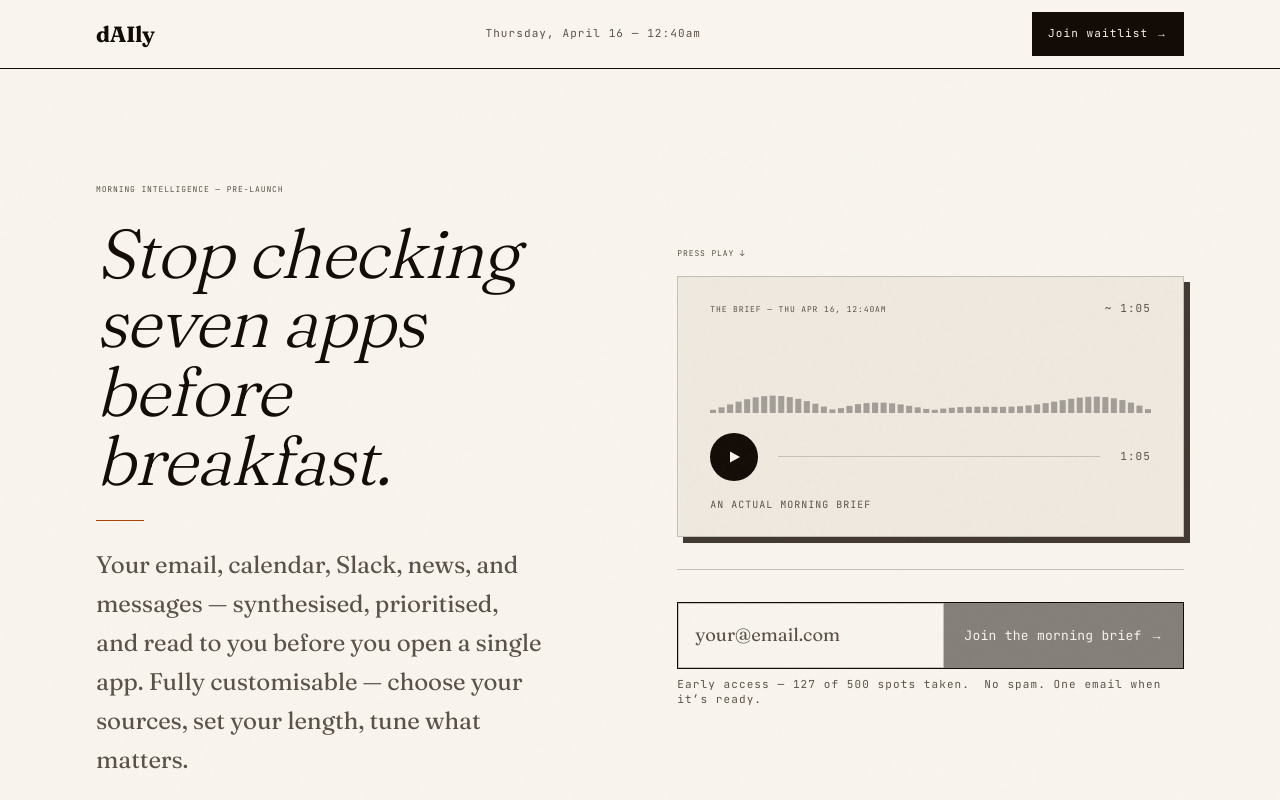
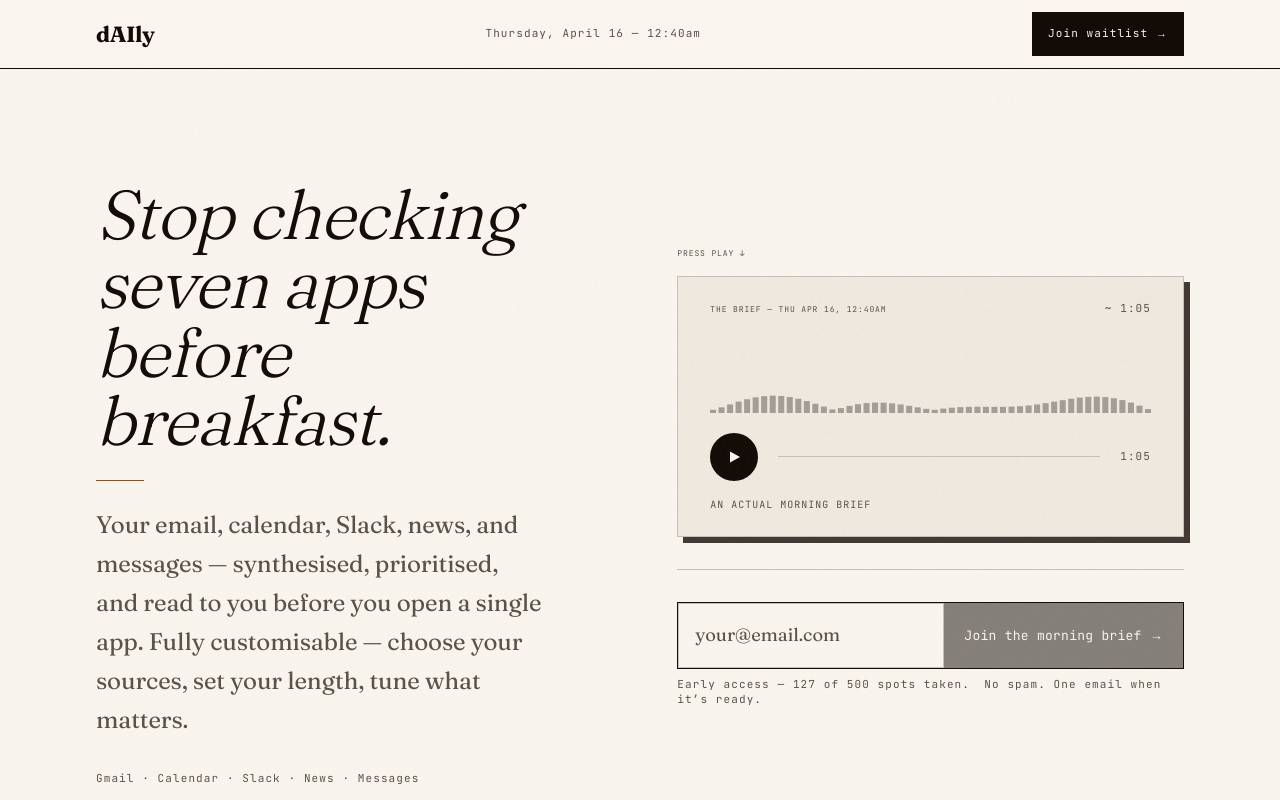
Before and after one commit to jacobem1836/daily-landing, a Next.js app: page / in a window 1280 px wide. Shown: the top 800 px of the page. Built offline with nearby package versions, Linux system fonts and the light colour scheme; no server answers.

Commit message:
fix: remove Morning Intelligence label from hero

```diff
--- a/components/hero/Hero.tsx
+++ b/components/hero/Hero.tsx
@@ -46,11 +46,6 @@ export default function Hero({ variant }: HeroProps) {
       >
         {/* Left column — Headline and sub */}
         <motion.div variants={stagger.item} className="pr-0 lg:pr-12 lg:col-rule pb-12 lg:pb-0">
-          {/* Vol / Edition label — newspaper convention */}
-          <p className="font-mono text-label text-muted small-caps mb-6 tracking-wider">
-            Morning Intelligence — Pre-Launch
-          </p>
-
           <h1
             id="hero-headline"
             className="font-serif font-optical-display text-display text-ink mb-6 italic"
```
